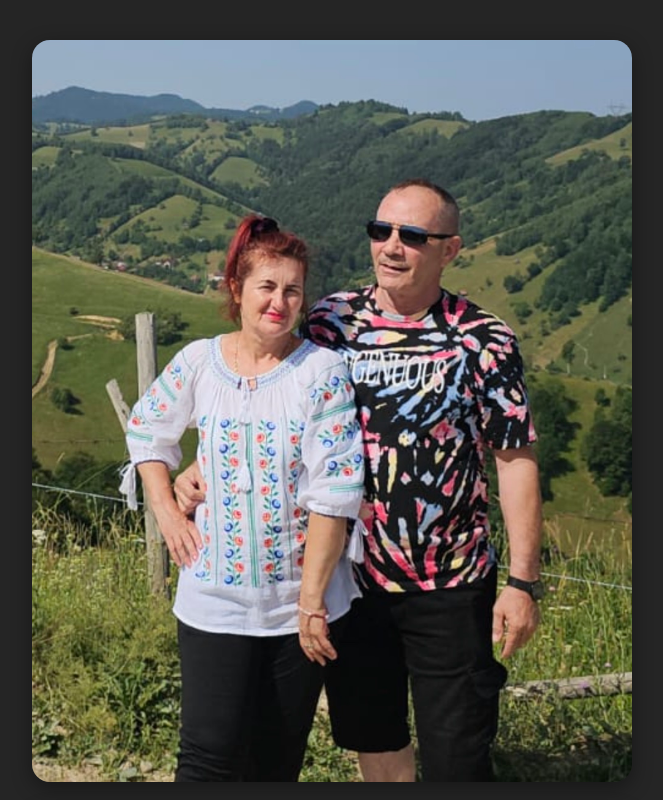
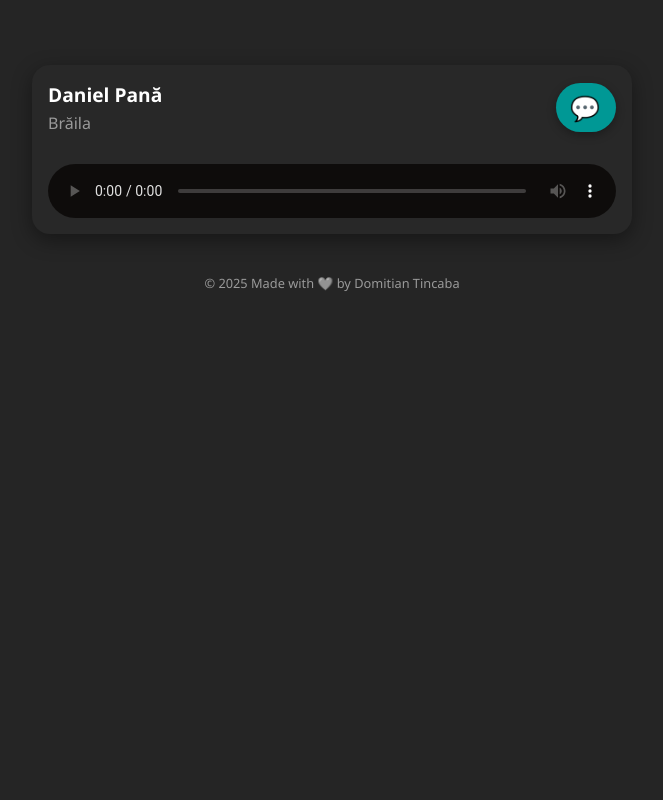
Before and after one commit to domitiantincaba/daniel_pana, a plain HTML site: page index.html in a window 1280 px wide. Shown: the top 800 px of the page, without its empty margins (308-971 px from the left). Drawn offline with Linux system fonts and the light colour scheme.

Commit message:
Comment out military photo section in index.html

```diff
--- a/index.html
+++ b/index.html
@@ -113,8 +113,8 @@
 </head>
 <body>
   <div class="card photo-card">
-    <!-- FOTOGRAFIA MILITARĂ -->
-    <img class="photo" src="https://domitiantincaba.github.io/daniel_pana/daniel_pana.jpeg" alt="Daniel Pană">
+    <!-- FOTOGRAFIA MILITARĂ
+    <img class="photo" src="https://domitiantincaba.github.io/daniel_pana/daniel_pana.jpeg" alt="Daniel Pană"> -->
 
     <!-- INFORMAȚII -->
       </div>
```
